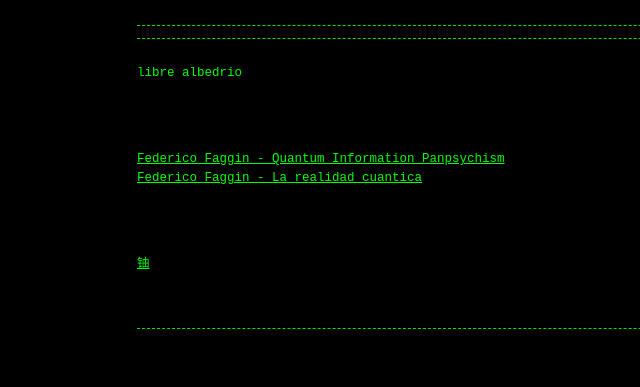
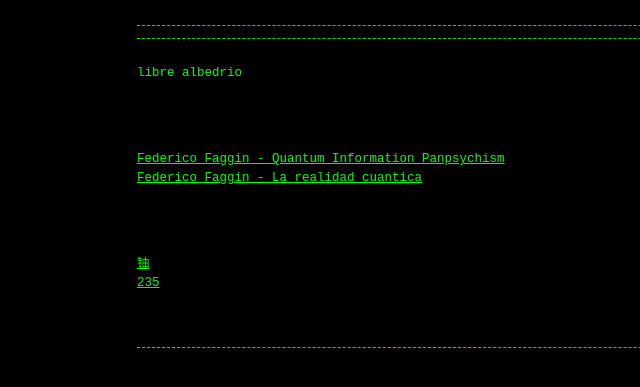
Before and after one commit to Guerrillaradio/librealbedrio, a Jekyll site: the page built from index.md, in a window 1280 px wide. Shown: the top 387 px of the page, without its empty margins (203-843 px from the left). Built offline with Jekyll 4.4.1, drawn with Linux system fonts in a browser that asks for light colours; our own code applies the rules of GitHub Pages for plain Markdown files.

Commit message:
Update index.md

```diff
--- a/index.md
+++ b/index.md
@@ -9,3 +9,4 @@
 <p>
 <P>
 <a href="https://guerrillaradio.github.io/confudir_el_mapa_con_el_territorio/"><div><font color="#00ff00">铀</font></div><div></div><div><font color="#00ff00"> </font><font color="#00ff00"> </font></div></a>
+<a href="https://guerrillaradio.github.io/watchtower/"><div><font color="#00ff00">235</font></div><div></div><div><font color="#00ff00"> </font><font color="#00ff00"> </font></div></a>
```
